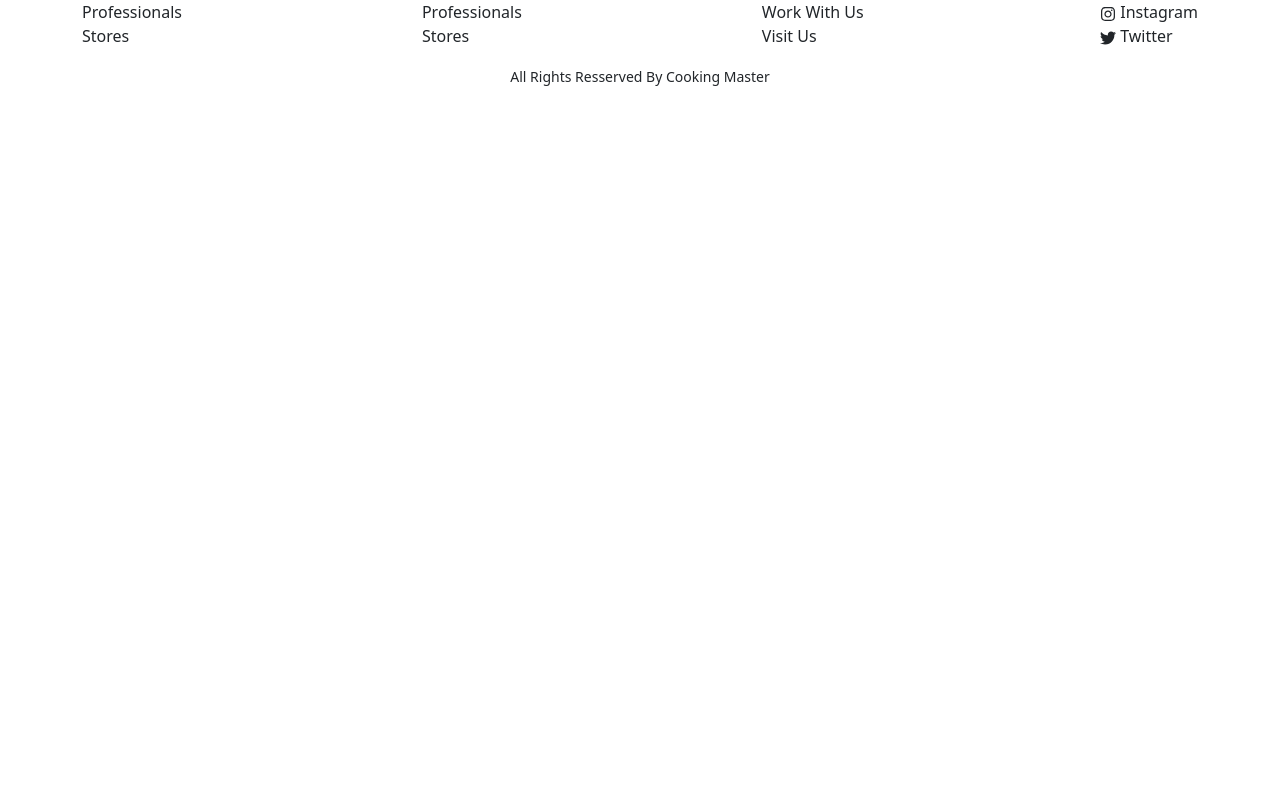
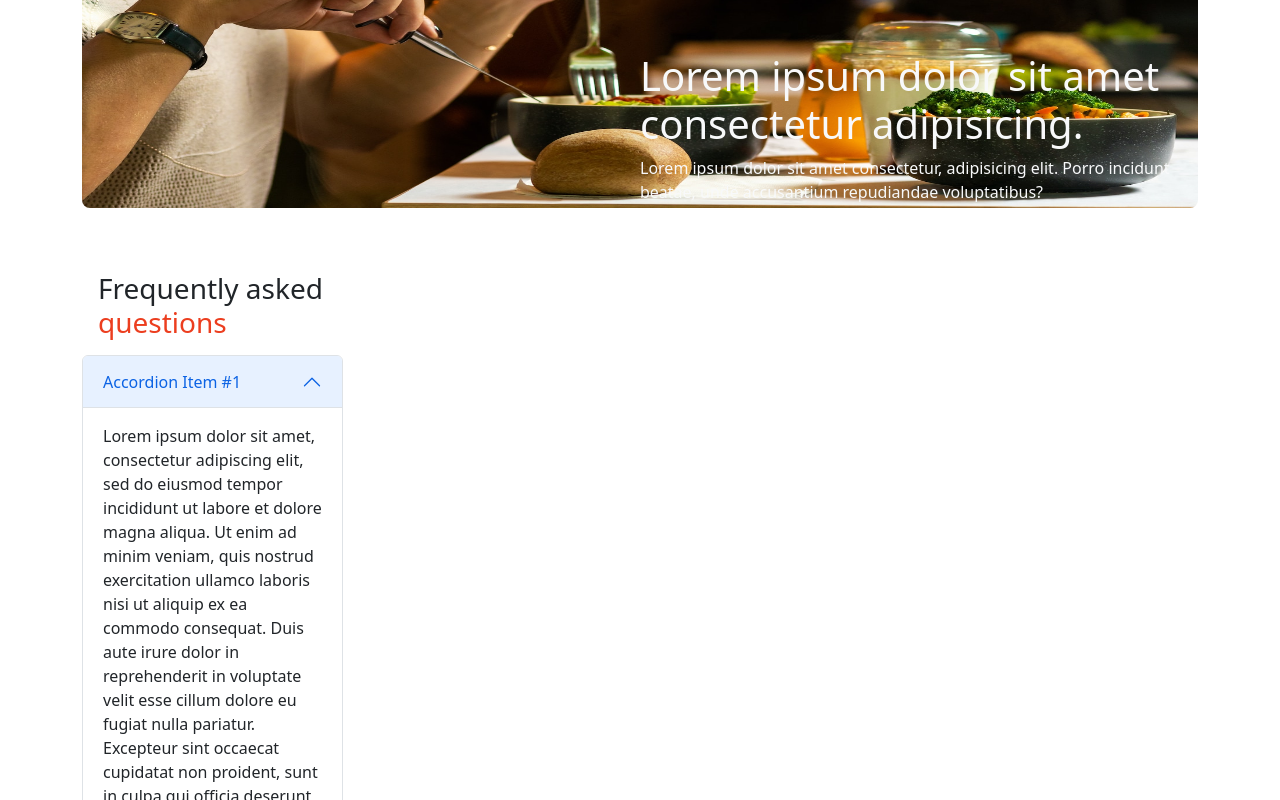
Before and after one commit to MohonSaha/Cooking-master, a React (Vite) app: page / in a window 1280 px wide. Shown: the part 300-1100 px from the top of the page. Before the commit the page ends 800 px from the top, so only its background shows below. Built offline with nearby package versions, Linux system fonts and the light colour scheme.

Commit message:
implement left navigation ar

```diff
--- a/src/index.css
+++ b/src/index.css
@@ -5,3 +5,7 @@
   border-radius: 16px;
   border: 1px solid #ec3e1f;
 }
+
+.cooking-primary{
+  color: #ec3e1f;
+}
--- a/src/layouts/MainLayout.jsx
+++ b/src/layouts/MainLayout.jsx
@@ -4,13 +4,26 @@
 import Footer from '../pages/Shared/Footer/Footer';
 import Navbar from '../pages/Shared/Header/Navbar';
 import Banner from '../pages/Home/Banner/Banner';
+import { Col, Container, Row } from 'react-bootstrap';
+import LeftNav from '../pages/Shared/LeftNav/LeftNav';
 
 const MainLayout = () => {
     return (
         <div>
             <Navbar></Navbar>
             <Banner></Banner>
-            <Outlet></Outlet>
+            <Container className='mt-5'>
+                <Row>
+                    <Col lg={3}>
+                        <LeftNav></LeftNav>
+                    </Col>
+
+
+                    <Col lg={9}>
+                        <Outlet></Outlet>
+                    </Col>
+                </Row>
+            </Container>
             <Footer></Footer>
 
         </div>
--- /dev/null
+++ b/src/pages/Shared/LeftNav/LeftNav.jsx
@@ -0,0 +1,89 @@
+import React from 'react';
+import { Accordion } from 'react-bootstrap';
+
+const LeftNav = () => {
+    return (
+        <>
+        <div>
+            <h3 className='m-3'>Frequently asked <span className='cooking-primary'>questions</span></h3>
+            <Accordion defaultActiveKey="0">
+                <Accordion.Item eventKey="0">
+                    <Accordion.Header>Accordion Item #1</Accordion.Header>
+                    <Accordion.Body>
+                        Lorem ipsum dolor sit amet, consectetur adipiscing elit, sed do
+                        eiusmod tempor incididunt ut labore et dolore magna aliqua. Ut enim ad
+                        minim veniam, quis nostrud exercitation ullamco laboris nisi ut
+                        aliquip ex ea commodo consequat. Duis aute irure dolor in
+                        reprehenderit in voluptate velit esse cillum dolore eu fugiat nulla
+                        pariatur. Excepteur sint occaecat cupidatat non proident, sunt in
+                        culpa qui officia deserunt mollit anim id est laborum.
+                    </Accordion.Body>
+                </Accordion.Item>
+                <Accordion.Item eventKey="1">
+                    <Accordion.Header>Accordion Item #2</Accordion.Header>
+                    <Accordion.Body>
+                        Lorem ipsum dolor sit amet, consectetur adipiscing elit, sed do
+                        eiusmod tempor incididunt ut labore et dolore magna aliqua. Ut enim ad
+                        minim veniam, quis nostrud exercitation ullamco laboris nisi ut
+                        aliquip ex ea commodo consequat. Duis aute irure dolor in
+                        reprehenderit in voluptate velit esse cillum dolore eu fugiat nulla
+                        pariatur. Excepteur sint occaecat cupidatat non proident, sunt in
+                        culpa qui officia deserunt mollit anim id est laborum.
+                    </Accordion.Body>
+                </Accordion.Item>
+                <Accordion.Item eventKey="3">
+                    <Accordion.Header>Accordion Item #3</Accordion.Header>
+                    <Accordion.Body>
+                        Lorem ipsum dolor sit amet, consectetur adipiscing elit, sed do
+                        eiusmod tempor incididunt ut labore et dolore magna aliqua. Ut enim ad
+                        minim veniam, quis nostrud exercitation ullamco laboris nisi ut
+                        aliquip ex ea commodo consequat. Duis aute irure dolor in
+                        reprehenderit in voluptate velit esse cillum dolore eu fugiat nulla
+                        pariatur. Excepteur sint occaecat cupidatat non proident, sunt in
+                        culpa qui officia deserunt mollit anim id est laborum.
+                    </Accordion.Body>
+                </Accordion.Item>
+                <Accordion.Item eventKey="4">
+                    <Accordion.Header>Accordion Item #4</Accordion.Header>
+                    <Accordion.Body>
+                        Lorem ipsum dolor sit amet, consectetur adipiscing elit, sed do
+                        eiusmod tempor incididunt ut labore et dolore magna aliqua. Ut enim ad
+                        minim veniam, quis nostrud exercitation ullamco laboris nisi ut
+                        aliquip ex ea commodo consequat. Duis aute irure dolor in
+                        reprehenderit in voluptate velit esse cillum dolore eu fugiat nulla
+                        pariatur. Excepteur sint occaecat cupidatat non proident, sunt in
+                        culpa qui officia deserunt mollit anim id est laborum.
+                    </Accordion.Body>
+                </Accordion.Item>
+                <Accordion.Item eventKey="5">
+                    <Accordion.Header>Accordion Item #5</Accordion.Header>
+                    <Accordion.Body>
+                        Lorem ipsum dolor sit amet, consectetur adipiscing elit, sed do
+                        eiusmod tempor incididunt ut labore et dolore magna aliqua. Ut enim ad
+                        minim veniam, quis nostrud exercitation ullamco laboris nisi ut
+                        aliquip ex ea commodo consequat. Duis aute irure dolor in
+                        reprehenderit in voluptate velit esse cillum dolore eu fugiat nulla
+                        pariatur. Excepteur sint occaecat cupidatat non proident, sunt in
+                        culpa qui officia deserunt mollit anim id est laborum.
+                    </Accordion.Body>
+                </Accordion.Item>
+                <Accordion.Item eventKey="6">
+                    <Accordion.Header>Accordion Item #5</Accordion.Header>
+                    <Accordion.Body>
+                        Lorem ipsum dolor sit amet, consectetur adipiscing elit, sed do
+                        eiusmod tempor incididunt ut labore et dolore magna aliqua. Ut enim ad
+                        minim veniam, quis nostrud exercitation ullamco laboris nisi ut
+                        aliquip ex ea commodo consequat. Duis aute irure dolor in
+                        reprehenderit in voluptate velit esse cillum dolore eu fugiat nulla
+                        pariatur. Excepteur sint occaecat cupidatat non proident, sunt in
+                        culpa qui officia deserunt mollit anim id est laborum.
+                    </Accordion.Body>
+                </Accordion.Item>
+            </Accordion>
+        </div>
+
+        </>
+    );
+};
+
+export default LeftNav;
```
Also changed, not shown: src/pages/Home/Chefs/Chefs.jsx (added, +11 -0 lines), src/routes/Routes.jsx (+21 -17 lines).
